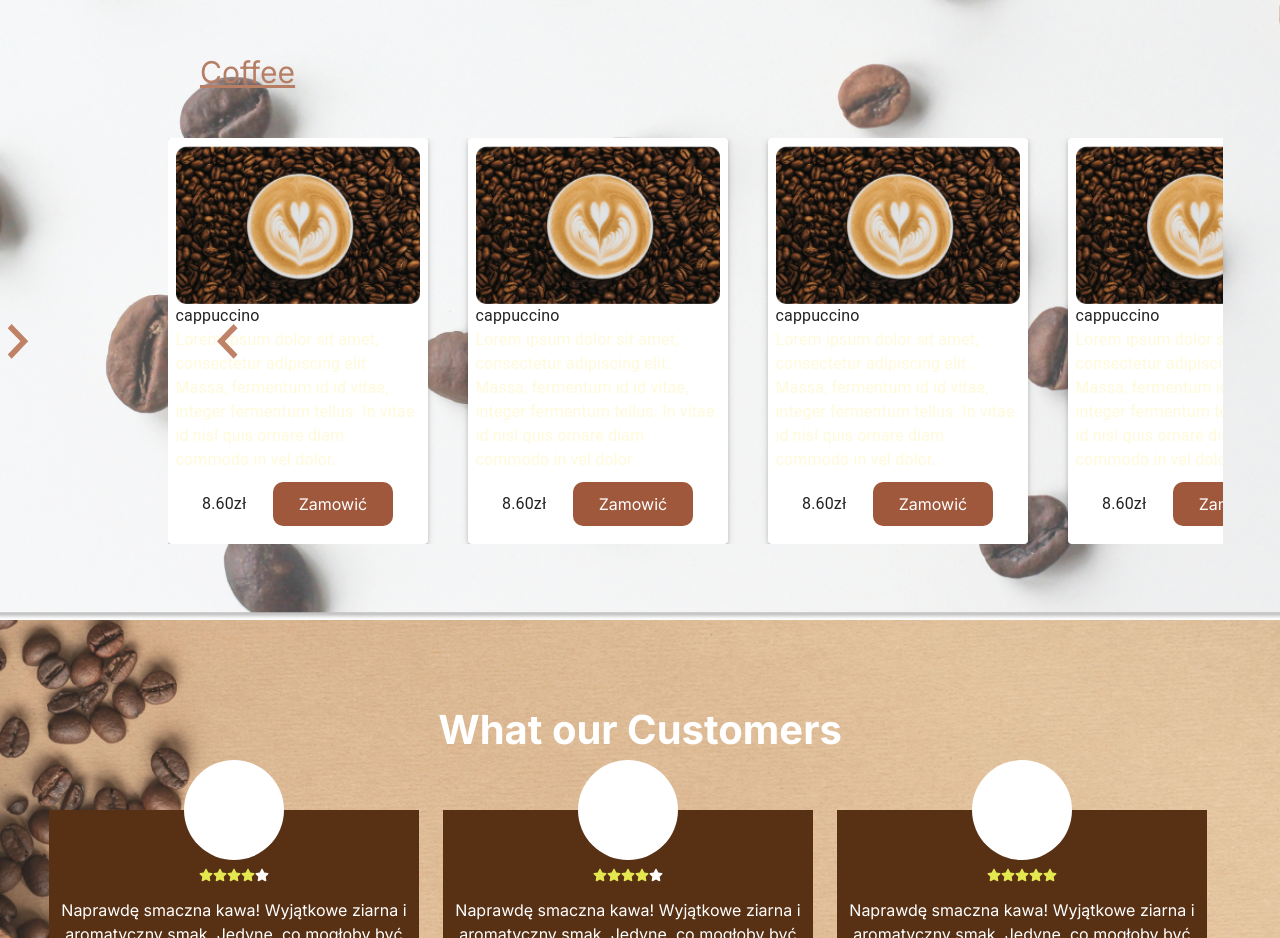
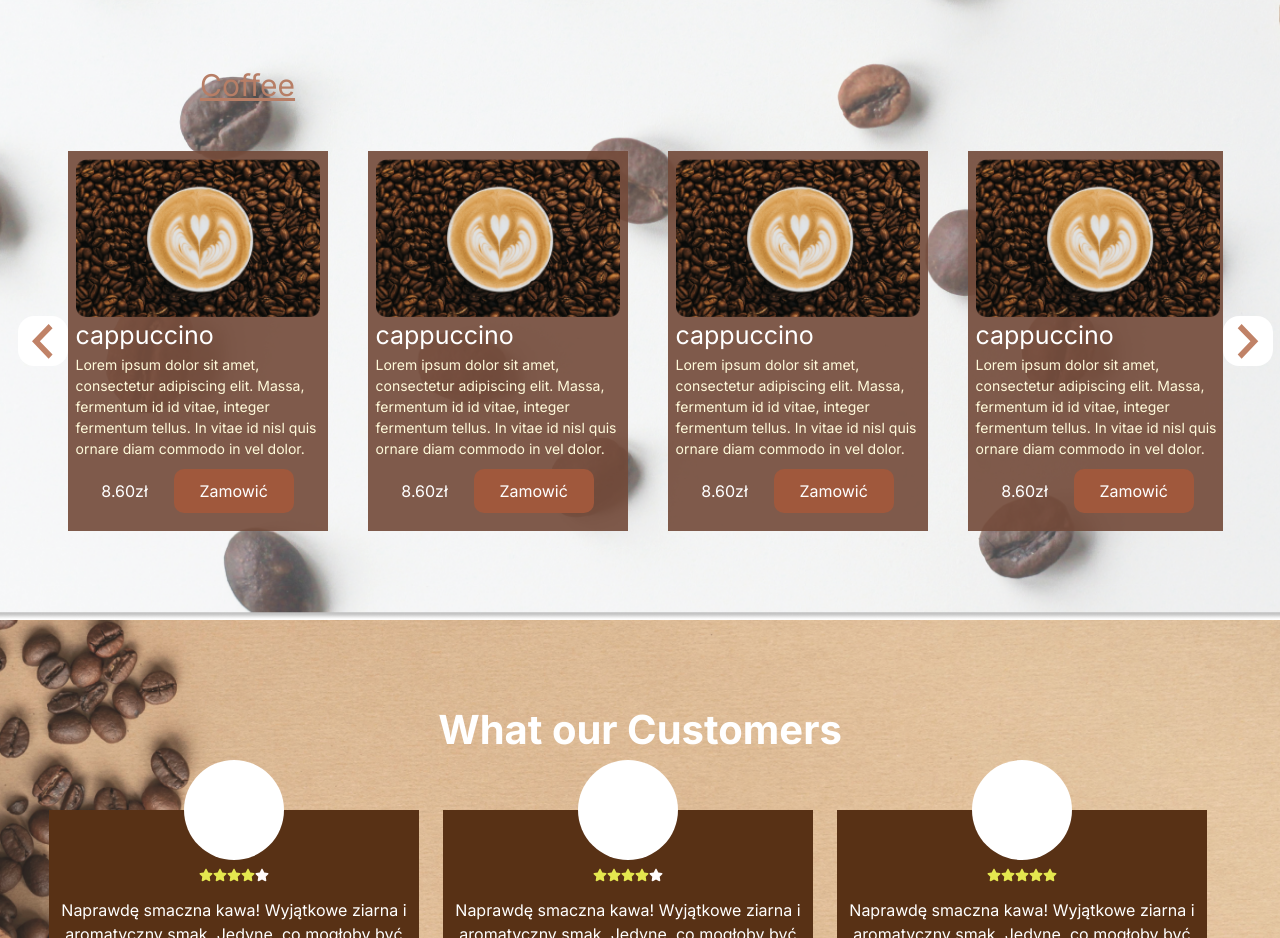
Before and after one commit to Arekk17/negrar-caffee, a Next.js app: page /home in a window 1280 px wide. Shown: the part 2220-3158 px from the top of the page. Built offline with nearby package versions, Linux system fonts and the light colour scheme; no server answers.

Commit message:
repair slider

```diff
--- a/src/app/components/Card/ProductCard.tsx
+++ b/src/app/components/Card/ProductCard.tsx
@@ -1,4 +1,3 @@
-import { Paper, Typography } from '@mui/material'
 import Image from 'next/image'
 import React from 'react'
 import Button from '../Buttons/Button'
@@ -17,20 +16,17 @@ export const ProductCard: React.FC<ICard> = ({ id, name, image, description, pri
   }
   return (
     <div className='mr-[40px] max-w-[260px] flex-shrink-0 relative'>
-      <Paper
-        className='p-2 h-full bg-brownDark bg-opacity-90 text-white'
-        elevation={3}
-      >
+      <div className='p-2 h-full bg-brownDark bg-opacity-90 text-white'>
         <Image
           src={image}
           width={500}
           height={500}
           alt={name}
         />
-        <Typography className='text-[25px]'>{name}</Typography>
-        <Typography className='text-[14px] text-cream'>{description}</Typography>
+        <h2 className='text-[25px]'>{name}</h2>
+        <p className='text-[14px] text-cream'>{description}</p>
         <div className='flex flex-row justify-evenly my-[10px] items-center'>
-          <Typography>{price}</Typography>
+          <p>{price}</p>
           <Button
             className='w-[120px] py-[10px] text-white'
             label='Zamowić'
@@ -38,7 +34,7 @@ export const ProductCard: React.FC<ICard> = ({ id, name, image, description, pri
             variant={'classic'}
           />
         </div>
-      </Paper>
+      </div>
     </div>
   )
 }
--- a/src/app/components/Sliders/Slider.tsx
+++ b/src/app/components/Sliders/Slider.tsx
@@ -1,6 +1,5 @@
 'use client'
 import React, { useRef } from 'react'
-import { IconButton, Box } from '@mui/material'
 import { menuItem } from '../OurMenu/menuData'
 import { LeftArrow } from '@/assets/Icon/LeftArrow'
 import { RightArrow } from '@/assets/Icon/RightArrow'
@@ -20,28 +19,23 @@ export const CaffeeSlider = () => {
 
   return (
     <>
-      <Box
-        display='flex'
-        alignItems='center'
-        className='flex flex-row items-center mt-[43px] ml-[10px] w-[1155px]'
-      >
-        <IconButton
+      <div className='relative flex items-center mt-[43px] ml-[10px] w-[1155px]'>
+        <button
           onClick={() => scroll('left')}
-          className='absolute left-[135px] z-10 bg-white w-[50px] h-[50px] hover:bg-white'
+          className='absolute left-[-50px] z-10 bg-white w-[50px] h-[50px] hover:bg-white flex items-center justify-center rounded-2xl'
         >
           <LeftArrow />
-        </IconButton>
-        <IconButton
+        </button>
+        <button
           onClick={() => scroll('right')}
-          className='absolute right-[125px] z-10 bg-white w-[50px] h-[50px] hover:bg-white'
+          className='absolute right-[-50px] z-10 bg-white w-[50px] h-[50px] hover:bg-white flex items-center justify-center rounded-2xl'
         >
           <RightArrow />
-        </IconButton>
+        </button>
 
-        <Box
+        <div
           ref={scrollContainerRef}
-          display='flex'
-          overflow='hidden'
+          style={{ display: 'flex', overflow: 'hidden' }}
           className='scroll-container'
         >
           {menuItem.map((item) => (
@@ -54,8 +48,8 @@ export const CaffeeSlider = () => {
               description={item.description}
             />
           ))}
-        </Box>
-      </Box>
+        </div>
+      </div>
     </>
   )
 }
```
